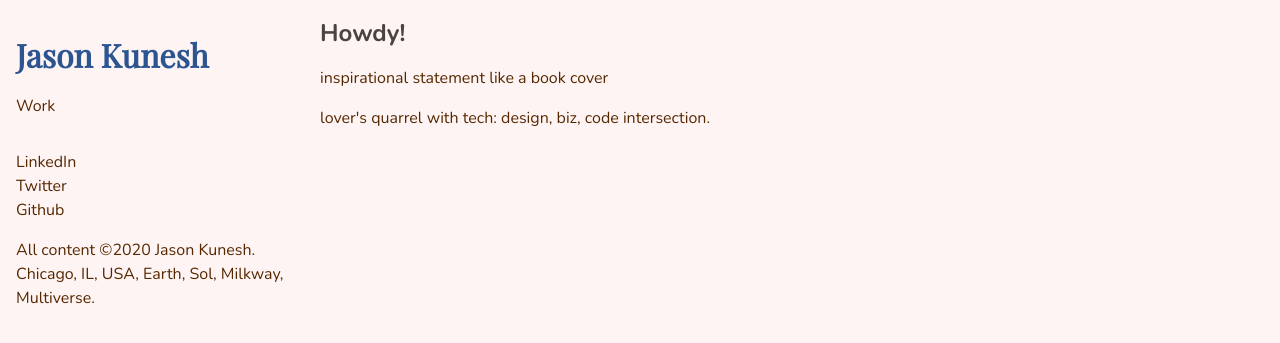
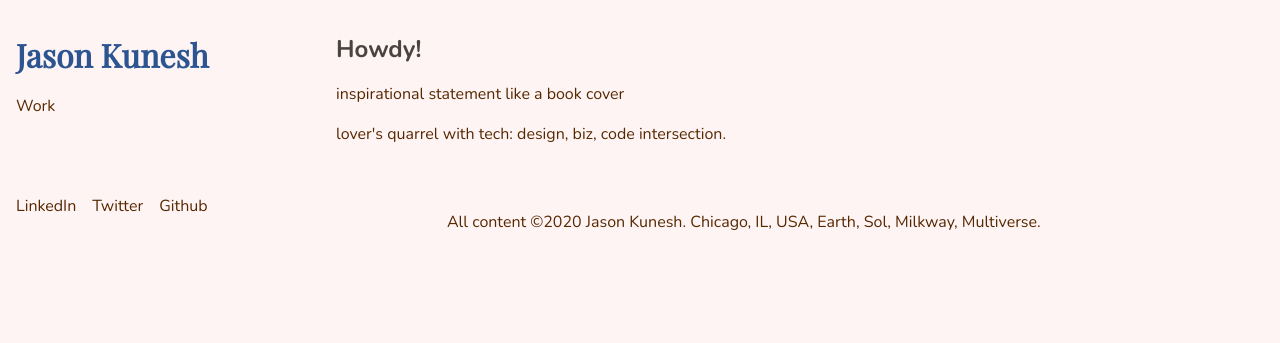
Before and after one commit to jdkunesh/jdkunesh.github.io, a Jekyll site: the page built from index.markdown, in a window 1280 px wide. Shown: the top 343 px of the page. Built offline with Jekyll 4.4.1, drawn with Linux system fonts in a browser that asks for light colours.

Commit message:
tidying layout

```diff
--- a/_layouts/default.html
+++ b/_layouts/default.html
@@ -8,11 +8,17 @@
 <div class="pure-g">
     <div class="pure-u-1 pure-u-md-1-4">
         {% include header.html %}
-        {% include footer.html %}
     </div>
-    <div class="pure-u-1 pure-u-md-3-4">
+    <div class="pure-u-1 pure-u-md-3-4" style="padding:1rem;">
         {{ content }}
     </div>
 </div>
+<div class="pure-g">
+    <div class="pure-u-1">
+        {% include footer.html %}
+    </div>
+</div>
+
+
 </body>
 </html>
--- a/css/jdk20v1.scss
+++ b/css/jdk20v1.scss
@@ -66,34 +66,6 @@ body {
     background-color: $background-color;
 }
 
-h1, h2, h3, h4, h5, h6 {
-    color: $grey-dark;
-    font-family: $font-family-sans-serif;
-    font-weight: $headings-font-weight;
-    line-height: $headings-line-height;
-}
-
-h1 {
-    font-family: $font-family-serif;
-    font-size: 2em;
-}
-
-h2 { font-size: 1.5em; }
-h3 { font-size: 1.17em; }
-h4 { font-size: 1em; }
-h5 { font-size: 0.83em; }
-h6 { font-size: 0.75em; }
-
-header, footer { padding: 1rem; }
-
-p, li {
-    color: $text-color;
-    font-family: $font-family-sans-serif;
-    font-weight: $font-weight-base;
-    line-height: $line-height-base;
-
-}
-
 a {
     color: $color-link;
     text-decoration: none;
@@ -115,6 +87,26 @@ a {
         text-decoration: underline;
     }
 }
+
+h1, h2, h3, h4, h5, h6 {
+    color: $grey-dark;
+    font-family: $font-family-sans-serif;
+    font-weight: $headings-font-weight;
+    line-height: $headings-line-height;
+}
+
+h1 {
+    font-family: $font-family-serif;
+    font-size: 2em;
+}
+
+h2 { font-size: 1.5em; }
+h3 { font-size: 1.17em; }
+h4 { font-size: 1em; }
+h5 { font-size: 0.83em; }
+h6 { font-size: 0.75em; }
+
+header, footer { padding: 1rem; }
 
 header a h1 {
     color: $color-link;
@@ -139,20 +131,29 @@ header a h1 {
 }
 
 ul {
-    list-style:none;
+    list-style: none;
     text-align: center;
     padding:0;
     margin:0;
 }
 
 li {
-//    float: left;
     margin:0;
     padding: 0 1em 0 0;
     text-align: left;
     text-decoration: none;
 }
 
+p, li {
+    color: $text-color;
+    font-family: $font-family-sans-serif;
+    font-weight: $font-weight-base;
+    line-height: $line-height-base;
+
+}
+
+header ul li, footer ul li {float:left;}
+footer { text-align: center;}
 
 // some stuff from pure blog view
 /* LAYOUT CSS
```
